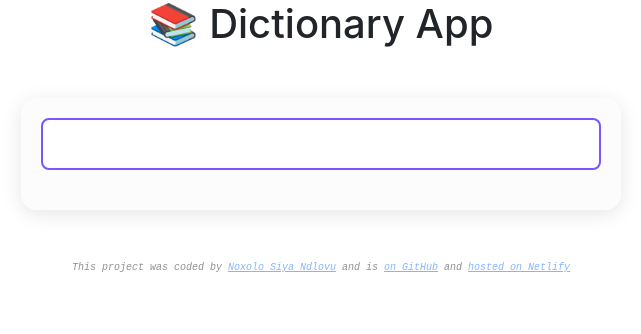
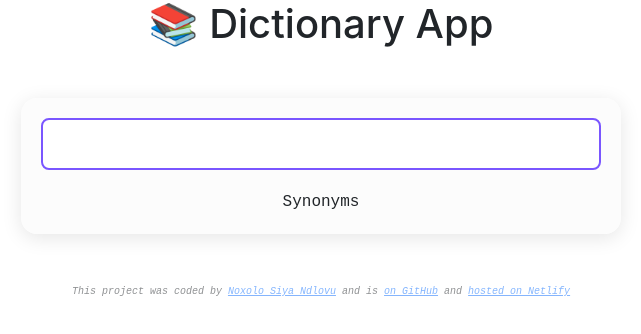
Before and after one commit to SiiyaN/dictionary, a React (Create React App) app: page / in a window 1280 px wide. Shown: the top 334 px of the page, without its empty margins (319-960 px from the left). Built offline with nearby package versions, Linux system fonts and the light colour scheme.

Commit message:
Added a synonyms component

```diff
--- a/src/Dictionary.js
+++ b/src/Dictionary.js
@@ -2,6 +2,7 @@ import React, { useState } from "react";
 import axios from "axios";
 import Definitions from "./Definitions";
 import "./Dictionary.css";
+import Synonyms from "./Synonyms";
 
 export default function Dictionary() {
   let [keyword, setKeyword] = useState("");
@@ -30,6 +31,7 @@ export default function Dictionary() {
       </form>
 
       <Definitions definitions={definitions} word={keyword} />
+      <Synonyms />
     </div>
   );
 }
--- /dev/null
+++ b/src/Synonyms.js
@@ -0,0 +1,5 @@
+import React from "react";
+
+export default function Synonyms(props) {
+  return <div className="synonyms">Synonyms</div>;
+}
```
